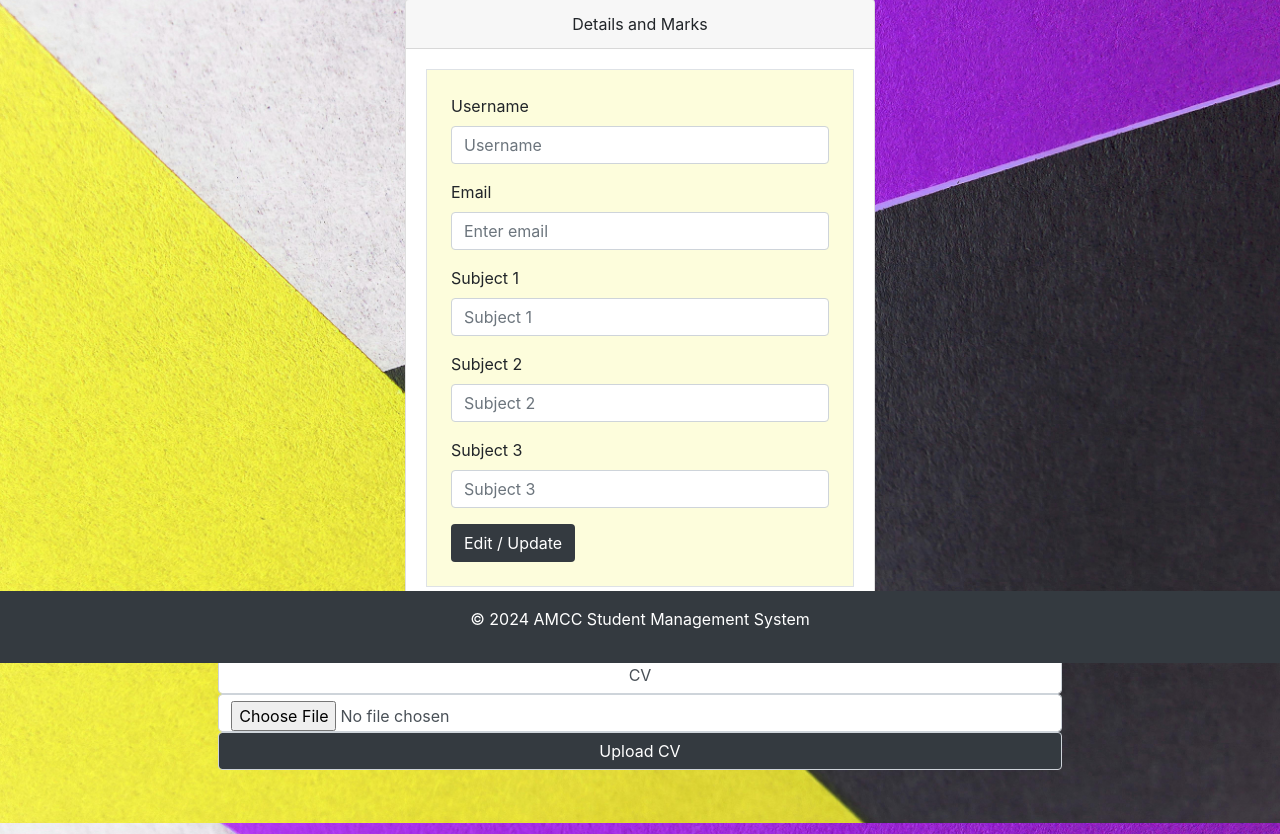
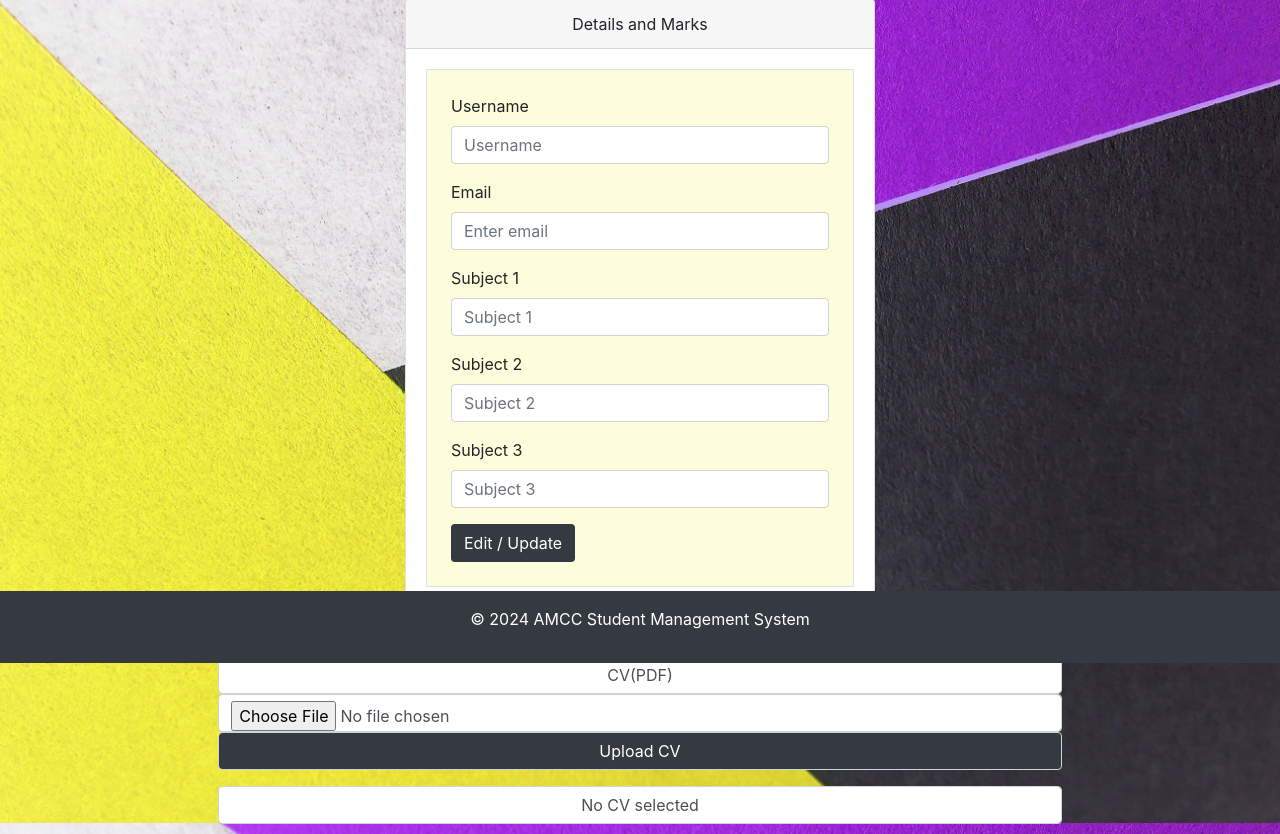
Before and after one commit to russellandrady/usermanagementsystemusingflask, a Flask app: page /edit in a window 1280 px wide. Shown: the part 137-971 px from the top of the page. Run offline with Flask 3, Linux system fonts and the light colour scheme; some libraries are stand-ins or nearby versions.

Commit message:
evaluated

```diff
--- a/server.py
+++ b/server.py
@@ -119,16 +119,21 @@ def upload_cv():
             pass  # File not found or invalid path, nothing to delete
 
     if cv_file:
-        cv_filename = secure_filename(cv_file.filename)
-        cv_filename = secure_filename(str(session['username']) + '_' + cv_file.filename)
+        # Generate a unique filename using the user ID
+        user_name = session['username']
+        original_filename = secure_filename(cv_file.filename)
+        _, file_extension = os.path.splitext(original_filename)
+        new_filename = f"user_{user_name}_{original_filename}"
+
+        # Save the file with the new filename
+        cv_file.save(os.path.join(app.config['UPLOAD_FOLDER'], new_filename))
 
         # Update the database with the file path for the current user
-        cv_path = os.path.join(app.config['UPLOAD_FOLDER'], cv_filename)
-        cur = mysql.connection.cursor()
+        cv_path = os.path.join(app.config['UPLOAD_FOLDER'], new_filename)
         cur.execute("UPDATE student SET cv_path = %s WHERE id = %s", (cv_path, session['id']))
         mysql.connection.commit()
         cur.close()
-        session['cvname']=cv_filename
+        session['cvname']=new_filename
         #flash('CV uploaded successfully')
         return redirect(url_for('profile',id=session['id']))
 @app.route('/download_cv/<filename>', methods=['GET'])
--- a/templates/profile.html
+++ b/templates/profile.html
@@ -38,7 +38,7 @@
     <div class="col-md-8">
       <form action="/upload_cv" method="post" enctype="multipart/form-data" class="form-group">
         <div class="text-center">
-          <input class="form-control bg-white " type="submit" disabled value="CV">
+          <input class="form-control bg-white " type="submit" disabled value="CV(PDF)">
           <input class="form-control" type="file" name="cv" id="cv" >
         </div>
         <button class="form-control bg-dark text-white" type="submit">Upload CV</button>
@@ -50,7 +50,16 @@
     </form>
     </div>
     <div class="col-md-8 text-center">
-      <a href="{{ url_for('download_cv', filename=session['cvname'])  }}" class="link-success">{% if 'cvname' in session%}{{session['cvname']}}{% endif %}</a>
+      <a {% if 'cvname' in session %}href="{{ url_for('download_cv', filename=session['cvname']) }}"{% else %}href="#" onclick="return false;"{% endif %} class="form-control bg-white link-success">
+        {% if 'cvname' in session %}
+            Selected CV: {{ session['cvname'] }}
+        {% else %}
+            No CV selected
+        {% endif %}
+    </a>
+
+
+
     </div>
 
   </div>
```
Also changed, not shown: uploads/Untitled.png (deleted), 1 other file.
